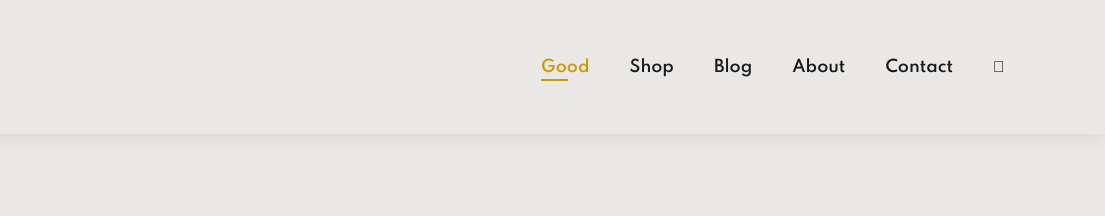
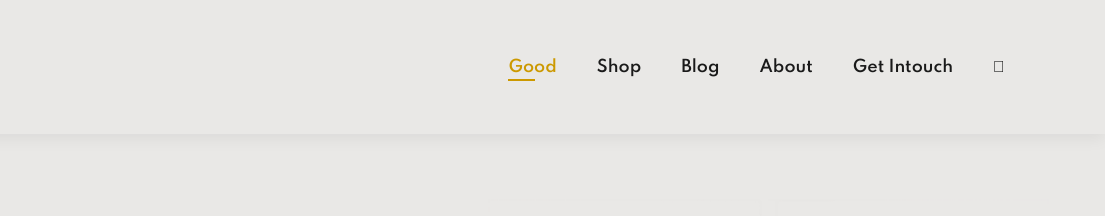
Before and after one commit to OnewangKatlegoAccount/shop, a plain HTML site: page index.html in a window 1280 px wide. Shown: the top 216 px of the page, 175-1280 px from the left. Drawn offline with Linux system fonts and the light colour scheme.

Commit message:
chaning contact us

```diff
--- a/index.html
+++ b/index.html
@@ -22,7 +22,7 @@
           <li><a href="shop.html">Shop</a></li>
           <li><a href="blog.html">Blog</a></li>
           <li><a href="about.html">About</a></li>
-          <li><a href="contact.html">Contact</a></li>
+          <li><a href="contact.html">Get Intouch</a></li>
           <li>
             <a href="cart.html"><i class="fal fa-shopping-bag"></i></a>
           </li>
```
